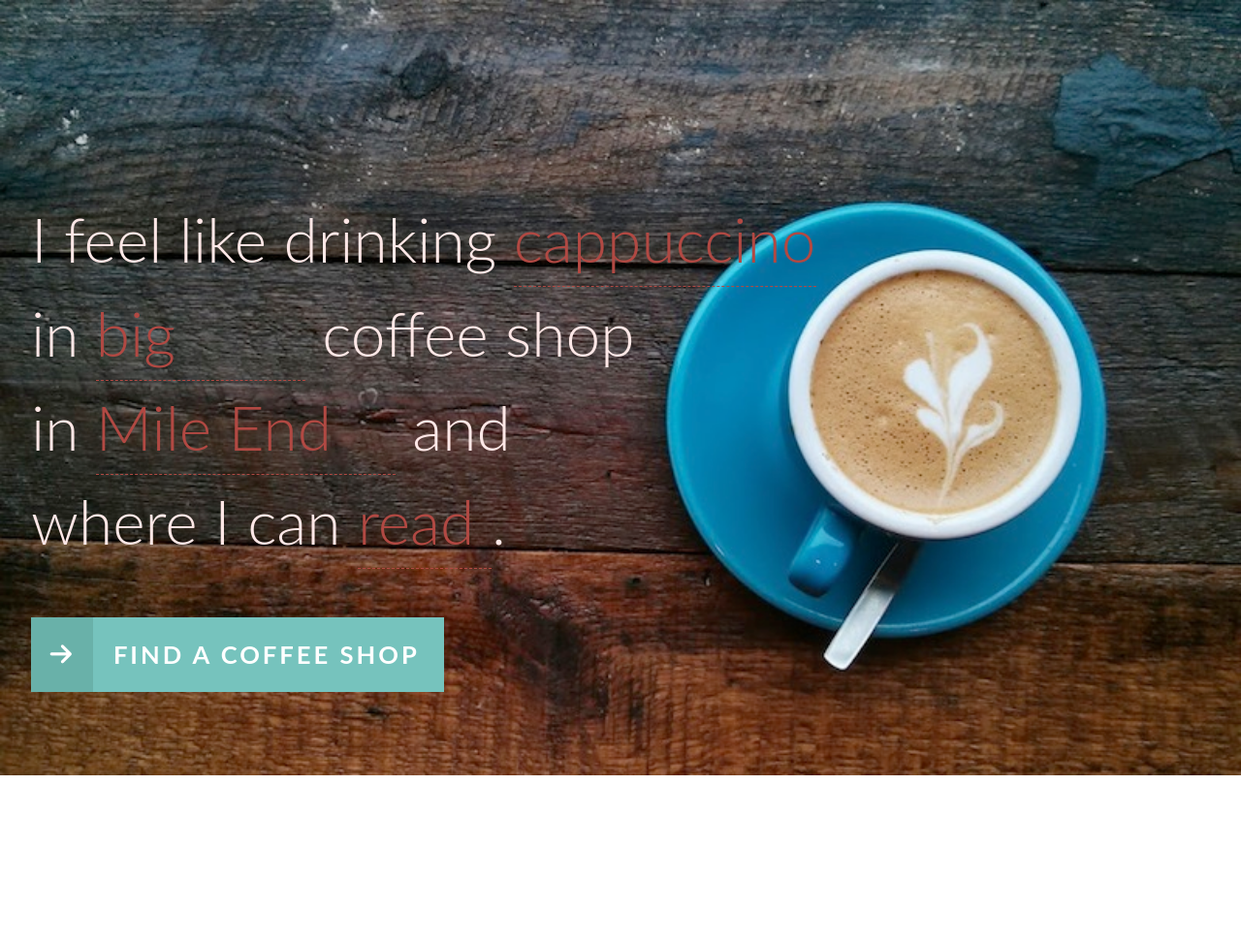
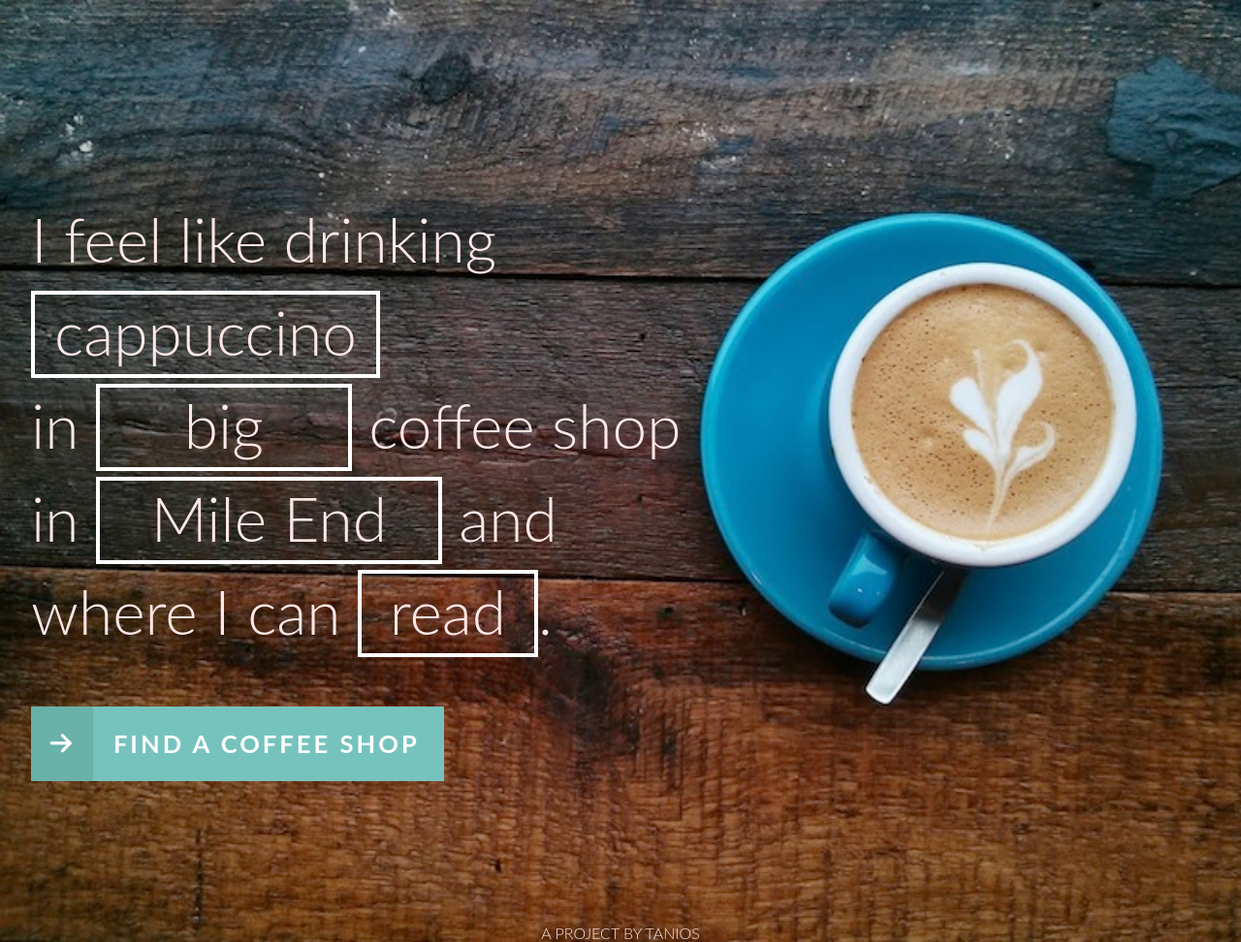
Before and after one commit to sleiman/find-back, a plain HTML site: page index.html in a window 1280 px wide. Shown: the whole page at 97% size. Before the commit the page ends 800 px from the top, so only its background shows below. Drawn offline with Linux system fonts and the light colour scheme.

Commit message:
css changes

```diff
--- a/css/component.css
+++ b/css/component.css
@@ -33,7 +33,7 @@
 	font-size: inherit;
 	color: inherit;
 	font-weight: inherit;
-	line-height: inherit;
+	//line-height: inherit;
 	display: inline-block;
 	padding: 0;
 	margin: 0;
@@ -59,11 +59,14 @@
 .nl-field-toggle,
 .nl-form input,
 .nl-form select  {
-	line-height: inherit;
+	//line-height: inherit;
 	display: inline-block;
-	color: #b14943;
+	//color: #b14943;
 	cursor: pointer;
-	border-bottom: 1px dashed #b14943;
+	border: 4px solid #ffffff;
+	padding: 0px 20px 5px 20px;
+	text-align: center;
+	border-radius: 0;
 }
 
 /* drop-down list / text element */
--- a/css/default.css
+++ b/css/default.css
@@ -24,7 +24,7 @@ body {
 	color: #ffe8e7;
 	//background: #E96D65;
 	font-weight: 300;
-	overflow-x: hidden;
+	overflow: hidden;
 	background-image: url('../img/kitsune.jpg');
 	background-size: cover;
 	background-color: rgba(255, 255, 255, 0.4);
@@ -72,6 +72,12 @@ a:active {
 	margin-left: 0;
 	padding-top: 180px;
 
+}
+
+footer  {
+	text-align: center;
+	padding-top: 9%;
+	text-transform: uppercase;
 }
 
 /* To Navigation Style */
--- a/index.html
+++ b/index.html
@@ -36,6 +36,9 @@
 					<div class="nl-overlay"></div>
 				</form><!-- /nlp module -->
 			</div>
+			<footer>
+			a project by tanios
+			</footer>
 		</div><!-- /container -->
 		<script src="js/nlform.js"></script>
 		<script>
```
